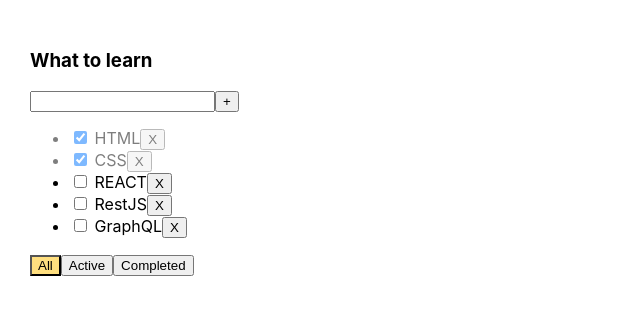
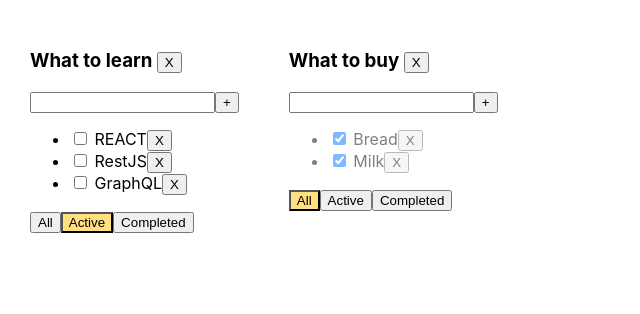
Before and after one commit to marmon179/Todolist, a React (Create React App) app: page / in a window 1280 px wide. Shown: the top 314 px of the page, without its empty margins (0-640 px from the left). Built offline with nearby package versions, Linux system fonts and the light colour scheme.

Commit message:
Todolist lesson 5

```diff
--- a/src/App.tsx
+++ b/src/App.tsx
@@ -5,58 +5,104 @@
 
 export type FilterValuesType = 'all' | 'active' | 'completed';
 
+export type TodolistType = {
+    id: string
+    title: string
+    filter: FilterValuesType
+}
+
 function App() {
 
-    let [tasks, setTasks] = useState([
+
+    const todolistId1 = v1()
+    const todolistId2 = v1()
+
+    const [todolists, setTodoList] = useState<Array<TodolistType>>([
+        {id: todolistId1, title: 'What to learn', filter: 'active'},
+        {id: todolistId2, title: 'What to buy', filter: 'all'}
+    ])
+
+    const [tasksObj, setTasks] = useState({
+        [todolistId1]: [
             {id: v1(), title: 'HTML', isDone: true},
             {id: v1(), title: 'CSS', isDone: true},
             {id: v1(), title: 'REACT', isDone: false},
             {id: v1(), title: 'RestJS', isDone: false},
             {id: v1(), title: 'GraphQL', isDone: false}
-    ])
+        ],
+        [todolistId2]: [
+            {id: v1(), title: 'Bread', isDone: true},
+            {id: v1(), title: 'Milk', isDone: true},
+        ]
+    })
 
-    let [filter, setFilter] = useState<FilterValuesType>('all');
-    let tasksForTodolist = tasks;
-    if (filter === 'active') {
-        tasksForTodolist = tasks.filter(t => t.isDone === false);
-    }
-    if (filter === 'completed') {
-        tasksForTodolist = tasks.filter(t => t.isDone === true)
+    function removeTask(id: string, todolistId: string) {
+        const tasks = tasksObj[todolistId]
+        const filteredTasks = tasks.filter(t => t.id != id);
+        tasksObj[todolistId] = filteredTasks
+        setTasks({...tasksObj})
     }
 
-    function removeTask(id: string) {
-        let filteredTasks = tasks.filter(t => t.id != id);
-        setTasks(filteredTasks)
-    }
-
-    function changeFilter(value: FilterValuesType) {
-        setFilter(value)
-    }
-
-    function addTask(title: string) {
-        let task = {id: v1(), title: title, isDone: false}
-        let newTask = [task, ...tasks]
-        setTasks(newTask)
-    }
-
-    function changeStatus(id: string, isDone: boolean) {
-        let task = tasks.find(t => t.id === id);
-        if (task) {
-            task.isDone = isDone;
-            setTasks([...tasks])
+    function changeFilter(value: FilterValuesType, todolistId: string) {
+        const todolist = todolists.find(tl => tl.id === todolistId)
+        if (todolist) {
+            todolist.filter = value;
+            setTodoList([...todolists])
         }
     }
 
+    function addTask(title: string, todolistId: string) {
+        const task = {id: v1(), title: title, isDone: false}
+        const tasks = tasksObj[todolistId]
+        const newTask = [task, ...tasks]
+        tasksObj[todolistId] = newTask
+        setTasks({...tasksObj})
+    }
+
+    function changeStatus(id: string, isDone: boolean, todolistId: string) {
+        const tasks = tasksObj[todolistId]
+        const task = tasks.find(t => t.id === id);
+        if (task) {
+            task.isDone = isDone;
+            setTasks({...tasksObj})
+        }
+    }
+
+    const removeTodolist = (todolistId: string) => {
+        const filteredTodolist = todolists.filter(tl => tl.id !== todolistId)
+        setTodoList(filteredTodolist)
+        delete tasksObj[todolistId]
+        setTasks(tasksObj)
+    }
+
+
     return (
         <div className="App">
-            <Todolist title={'What to learn'}
+            {
+                todolists.map(tl => {
+                    let tasksForTodolist = tasksObj[tl.id];
+                    if (tl.filter === 'active') {
+                        tasksForTodolist = tasksForTodolist.filter(t => t.isDone === false);
+                    }
+                    if (tl.filter === 'completed') {
+                        tasksForTodolist = tasksForTodolist.filter(t => t.isDone === true)
+                    }
+                    return <Todolist
+                        key={tl.id}
+                        id={tl.id}
+                        title={tl.title}
                         tasks={tasksForTodolist}
                         removeTask={removeTask}
                         changeFilter={changeFilter}
                         addTask={addTask}
                         changeTaskStatus={changeStatus}
-                      filter={filter}
+                        filter={tl.filter}
+                        removeTodolist={removeTodolist}
                     />
+                })
+            }
+
+
         </div>
     );
 }
--- a/src/Todolist.tsx
+++ b/src/Todolist.tsx
@@ -8,13 +8,15 @@
 }
 
 type PropsType = {
+    id: string
     title: string,
     tasks: Array<TaskType>
-    removeTask: (taskId: string) => void
-    changeFilter: (value: FilterValuesType) => void
-    addTask: (title: string) => void
-    changeTaskStatus: (id: string, isDone: boolean) => void
+    removeTask: (taskId: string, todolistId: string) => void
+    changeFilter: (value: FilterValuesType, todolistId: string) => void
+    addTask: (title: string, todolistId: string) => void
+    changeTaskStatus: (id: string, isDone: boolean, todolistId: string) => void
     filter: FilterValuesType
+    removeTodolist: (todolistID:string)=> void
 }
 
 
@@ -24,7 +26,7 @@
 
     const addTask = () => {
         if (title.trim() != '') {
-            props.addTask(title)
+            props.addTask(title, props.id)
             setTitle('')
         } else {
             setError('Title is required')
@@ -43,18 +45,21 @@
     }
 
     const onAllClickHandler = () => {
-        props.changeFilter('all')
+        props.changeFilter('all', props.id)
     }
     const onActiveClickHandler = () => {
-        props.changeFilter('active')
+        props.changeFilter('active', props.id)
     }
     const onCompletedClickHandler = () => {
-        props.changeFilter('completed')
+        props.changeFilter('completed', props.id)
     }
 
+    const removeTodolist = () => {
+        props.removeTodolist(props.id)
+    }
     return (
         <div>
-            <h3>{props.title}</h3>
+            <h3>{props.title} <button onClick={removeTodolist}>X</button></h3>
             <div>
                 <input value={title}
                        onChange={onChangeHandler}
@@ -66,11 +71,11 @@
             <ul>
                 {props.tasks.map(t => {
                     const onClickHandler = () => {
-                        props.removeTask(t.id)
+                        props.removeTask(t.id, props.id)
                     }
                     const onChangeHandler = (e: ChangeEvent<HTMLInputElement>) => {
                         let newIsDoneValue = e.currentTarget.checked;
-                        props.changeTaskStatus(t.id, newIsDoneValue)
+                        props.changeTaskStatus(t.id, newIsDoneValue, props.id)
                     }
                     return <li key={t.id} className={t.isDone ? 'is-done' : ''}>
                         <input type='checkbox' checked={t.isDone} onChange={onChangeHandler}/> <span>{t.title}</span>
```
Lines whose indentation alone changed are shown as unchanged.
